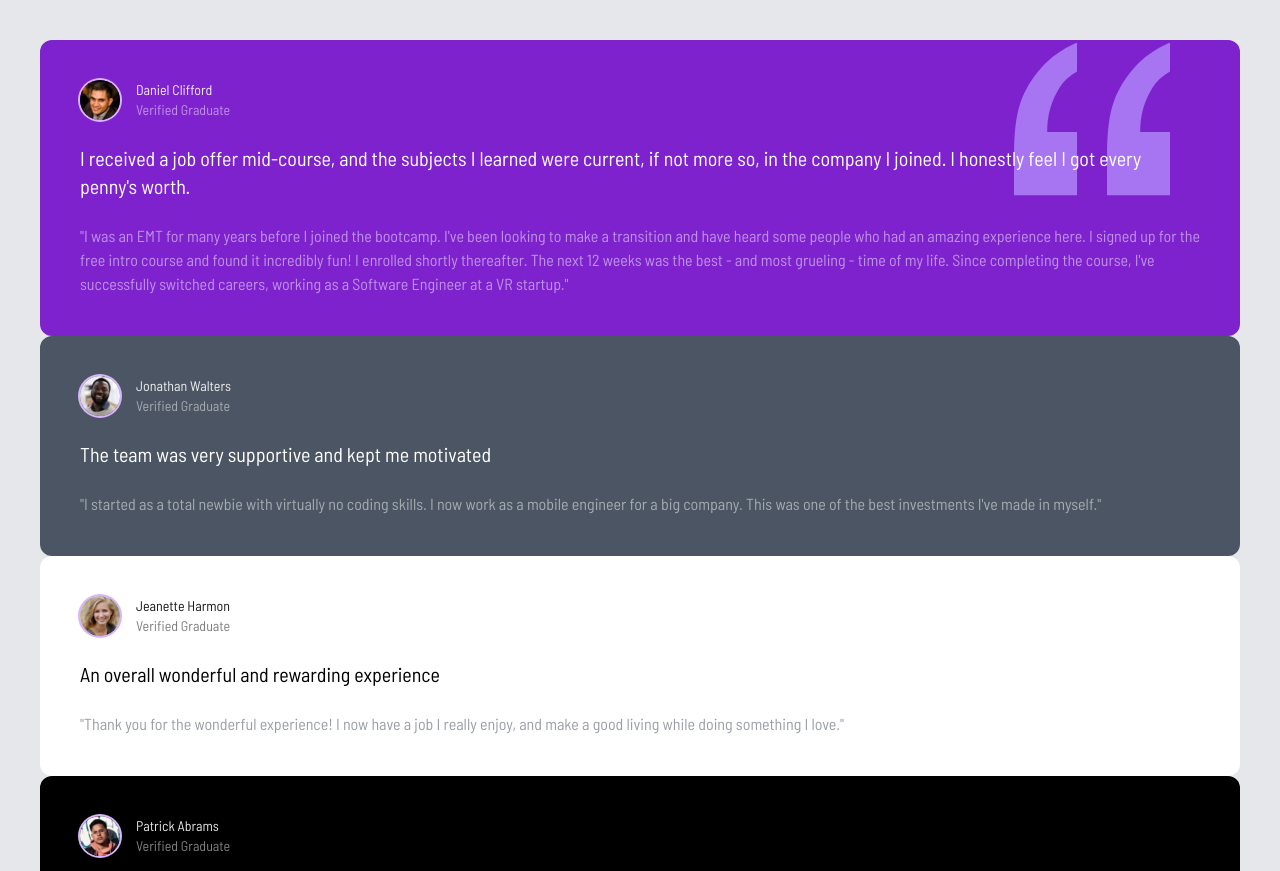
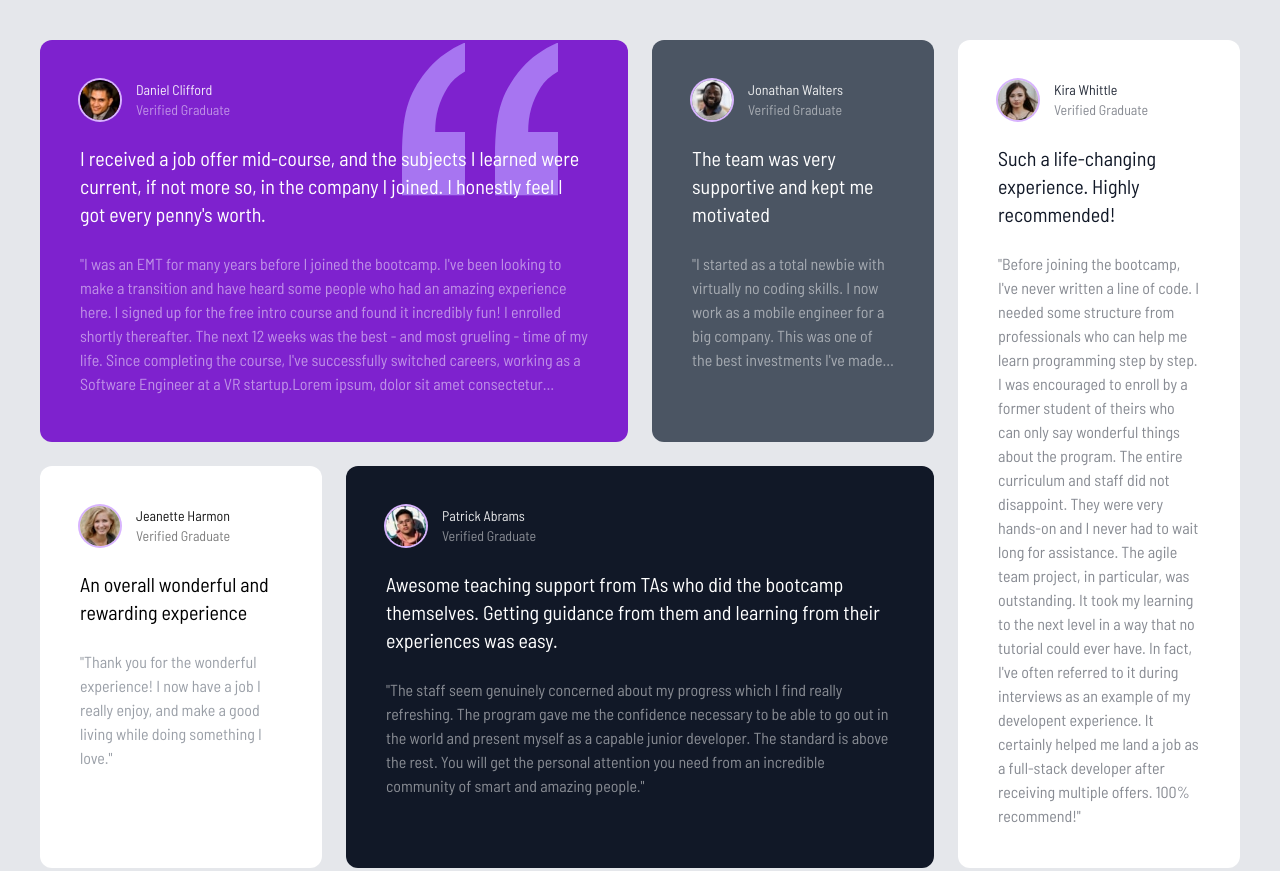
Before and after one commit to chiElephant/Testimonial-Grid, a website: page index.html in a window 1280 px wide. Shown: the top 871 px of the page. Drawn offline with Linux system fonts and the light colour scheme.

Commit message:
add line-clamp plugin

```diff
--- a/index.html
+++ b/index.html
@@ -16,10 +16,10 @@
     <!-- Global Container -->
     <div class="container mx-auto max-w-7xl p-2 md:p-10">
       <!-- Grid Container -->
-      <div class="text-white">
+      <div class="grid gap-6 grid-cols-1 text-white md:grid-cols-4 md:grid-rows-2">
 
         <!-- Box One -->
-        <div class="relative p-10 rounded-xl bg-purple-700">
+        <div class="relative p-10 rounded-xl bg-purple-700 md:col-span-2">
           <!-- Quotes Image -->
           <img src="images/bg-pattern-quotation.svg" alt="" class="absolute top-3 right-10 scale-125 md:top-7 md:right-24 md:scale-150">
           <!-- Box Header -->
@@ -35,8 +35,8 @@
             I received a job offer mid-course, and the subjects I learned were current, if not more so, in the company I joined. I honestly feel I got every penny's worth.
           </p>
           <!-- Small Text -->
-          <p class="mt-6 opacity-50">
-            "I was an EMT for many years before I joined the bootcamp. I've been looking to make a transition and have heard some people who had an amazing experience here. I signed up for the free intro course and found it incredibly fun! I enrolled shortly thereafter. The next 12 weeks was the best - and most grueling - time of my life. Since completing the course, I've successfully switched careers, working as a Software Engineer at a VR startup."
+          <p class="mt-6 opacity-50 line-clamp-6">
+            "I was an EMT for many years before I joined the bootcamp. I've been looking to make a transition and have heard some people who had an amazing experience here. I signed up for the free intro course and found it incredibly fun! I enrolled shortly thereafter. The next 12 weeks was the best - and most grueling - time of my life. Since completing the course, I've successfully switched careers, working as a Software Engineer at a VR startup.Lorem ipsum, dolor sit amet consectetur adipisicing elit. Commodi eaque exercitationem deleniti ratione earum vero, saepe expedita vitae ea dignissimos laboriosam cupiditate iusto fugit minima nemo placeat eligendi amet eum similique id culpa, adipisci quaerat eius illum. Corrupti recusandae quasi expedita optio voluptatem dolore maiores mollitia ipsa sunt cumque? Quos!"
           </p>
         </div>
 
@@ -56,8 +56,28 @@
             The team was very supportive and kept me motivated
           </p>
           <!-- Small Text -->
+          <p class="mt-6 opacity-50 line-clamp-5">
+            "I started as a total newbie with virtually no coding skills. I now work as a mobile engineer for a big company. This was one of the best investments I've made in myself. Lorem, ipsum dolor sit amet consectetur adipisicing elit. Dolorem ipsum magni dolor sit id tempore iusto nisi esse ipsam quo! Tenetur ratione deserunt doloribus atque voluptas fugiat natus quibusdam possimus, quidem consequuntur, ullam eum necessitatibus tempore sequi quia minima ducimus blanditiis recusandae beatae veritatis exercitationem nobis saepe quisquam. Officia, ea!"
+          </p>
+        </div>
+
+        <!-- Box Two.Five -->
+        <div class=" hidden p-10 rounded-xl bg-white text-gray-900 md:block md:row-span-2">
+          <!-- Box Header -->
+          <div class="flex space-x-4">
+            <img src="images/image-kira.jpg" alt="" class="w-10 h-10 rounded-full ring-2 ring-purple-300">
+            <div class="text-sm">
+              <h4 class="opacity-90">Kira Whittle</h4>
+              <p class="opacity-50">Verified Graduate</p>
+            </div>
+          </div>
+          <!-- Large Text -->
+          <p class=" mt-6 text-xl">
+            Such a life-changing experience. Highly recommended!
+          </p>
+          <!-- Small Text -->
           <p class="mt-6 opacity-50">
-            "I started as a total newbie with virtually no coding skills. I now work as a mobile engineer for a big company. This was one of the best investments I've made in myself."
+            "Before joining the bootcamp, I've never written a line of code. I needed some structure from professionals who can help me learn programming step by step. I was encouraged to enroll by a former student of theirs who can only say wonderful things about the program. The entire curriculum and staff did not disappoint. They were very hands-on and I never had to wait long for assistance. The agile team project, in particular, was outstanding. It took my learning to the next level in a way that no tutorial could ever have. In fact, I've often referred to it during interviews as an example of my developent experience. It certainly helped me land a job as a full-stack developer after receiving multiple offers. 100% recommend!"
           </p>
         </div>
 
@@ -84,7 +104,7 @@
 
 
         <!-- Box Four -->
-        <div class=" p-10 rounded-xl bg-black">
+        <div class=" p-10 rounded-xl bg-gray-900 md:col-span-2">
           <!-- Box Header -->
           <div class="flex space-x-4">
             <img src="images/image-patrick.jpg" alt="" class="w-10 h-10 rounded-full ring-2 ring-purple-300">
@@ -104,8 +124,8 @@
         </div>
 
 
-        <!-- Box Two -->
-        <div class=" p-10 rounded-xl bg-white text-black">
+        <!-- Box Five -->
+        <div class=" p-10 rounded-xl bg-white text-gray-900 md:hidden">
           <!-- Box Header -->
           <div class="flex space-x-4">
             <img src="images/image-kira.jpg" alt="" class="w-10 h-10 rounded-full ring-2 ring-purple-300">
--- a/package.json
+++ b/package.json
@@ -10,6 +10,7 @@
   "author": "Brad Traversy",
   "license": "MIT",
   "devDependencies": {
+    "@tailwindcss/line-clamp": "^0.4.2",
     "tailwindcss": "^3.0.24"
   }
 }
--- a/tailwind.config.js
+++ b/tailwind.config.js
@@ -13,5 +13,7 @@ module.exports = {
       }
     },
   },
-  plugins: [],
+  plugins: [
+    require('@tailwindcss/line-clamp')
+  ],
 }
```
Also changed, not shown: css/style.css, 1 other file.
